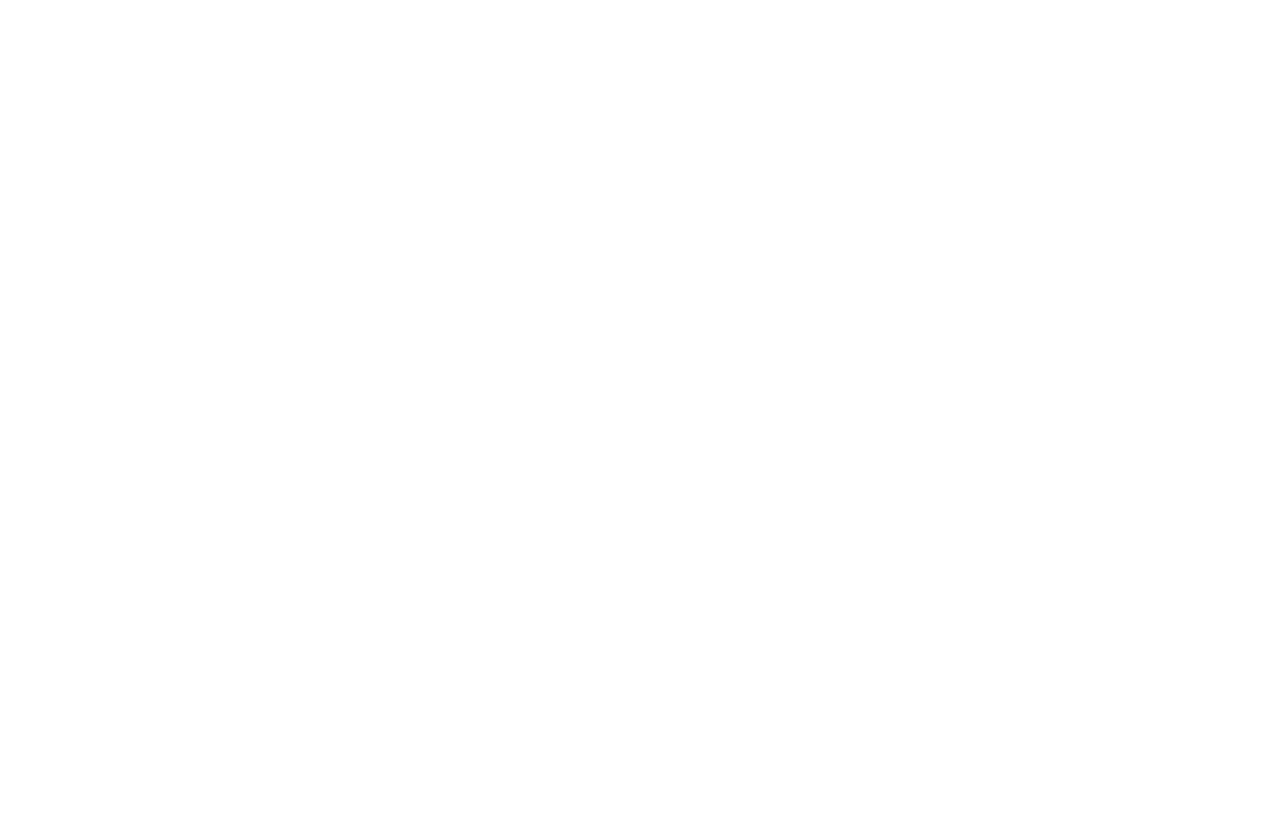
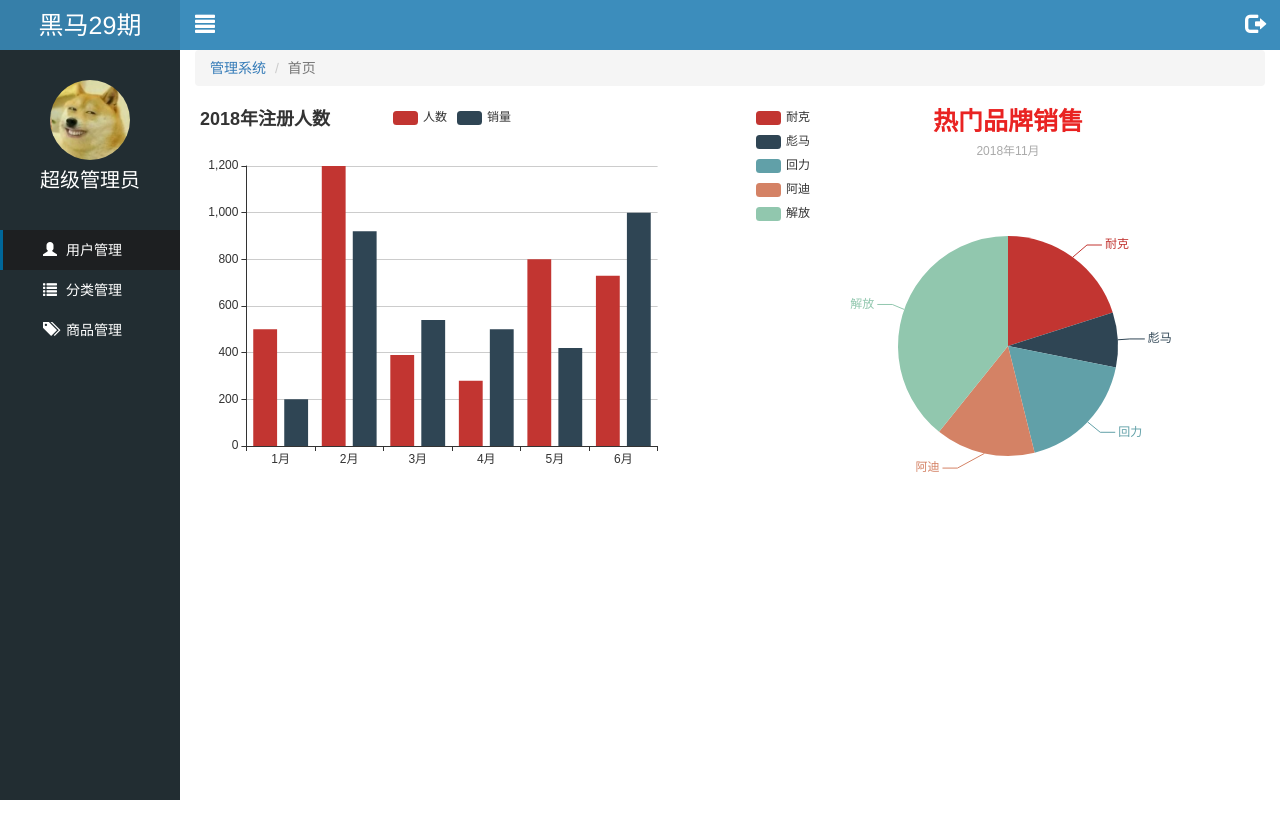
Before and after one commit to Abykiki/letao1, a website: page public/back/index.html in a window 1280 px wide. Before the commit the page ends 800 px from the top, so only its background shows below. Drawn offline with Linux system fonts and the light colour scheme.

Commit message:
首页状态部分完成 提交

```diff
--- a/public/back/css/common.css
+++ b/public/back/css/common.css
@@ -1,3 +1,10 @@
+/* 重置默认样式 */
+ul {
+    list-style: none;
+    padding:0;
+    margin:0;
+}
+/* 登录页 */
 .body_bg {
     background-color: #222D32;
 
@@ -10,3 +17,105 @@
     line-height: 40px;
     font-size: 20px;
 }
+/* 首页侧边栏 */
+.lt_aside {
+    position: fixed;
+    left: 0;
+    top: 0;
+    width: 180px;
+    height: 100%;
+    background-color: #222D32;
+    z-index: 999;
+    transition: all 1s;
+}
+.lt_aside.hidemenu {
+    left: -180px;
+}
+.lt_aside .brand {
+    width: 180px;
+    height: 50px;
+    line-height: 50px;
+    text-align: center;
+    font-size: 25px;
+    background-color: #367FA9;
+}
+.lt_aside .brand a {
+    color: #fff;
+
+}
+.lt_aside .user {
+    padding-top: 30px;
+    height: 180px;
+}
+.lt_aside .user img {
+    width: 80px;
+    height: 80px;
+    border-radius: 50%;
+    display: block;
+    margin: 0 auto;
+}
+.lt_aside .user p {
+    text-align: center;
+    font-size: 20px;
+    color: #fff;
+    height: 40px;
+    line-height: 40px;
+}
+.lt_aside .nav li a {
+    display: block;
+    height: 40px;
+    padding-left: 40px;
+    line-height: 40px;
+    color:#fff;
+    border-left: 3px solid transparent;
+}
+.lt_aside .nav li a.current {
+    background-color: #1D1F21;
+    border-left: 3px solid #006699;
+}
+.lt_aside .nav li a i {
+    margin-right: 5px;
+}
+.lt_aside .nav li .child {
+    display: none;
+}
+.lt_aside .nav li .child a {
+    padding-left: 60px;
+}
+/* 首页主体内容 */
+.lt_main {
+    height: 1000px;
+    padding-top: 50px;
+    padding-left: 180px;
+    transition: all 1s;
+}
+.lt_main.hidemenu {
+    padding-left: 0;
+}
+.lt_topbar {
+    width: 100%;
+    height: 50px;
+    background-color: #3C8DBC;
+    position: fixed;
+    left: 0;
+    top: 0;
+    padding-left: 180px;
+    transition: all 1s;
+}
+.lt_topbar.hidemenu {
+    padding-left: 0px;
+}
+.lt_topbar .icon_left,
+.lt_topbar .icon_right {
+    width: 50px;
+    height: 50px;
+    line-height: 50px;
+    font-size: 20px;
+    color:#fff;
+    text-align: center;
+}
+.echarts_left,
+.echarts_right {
+    height: 400px;
+    width: 48%;
+}
--- a/public/back/index.html
+++ b/public/back/index.html
@@ -0,0 +1,108 @@
+<!DOCTYPE html>
+<html lang="en">
+<head>
+    <meta charset="UTF-8">
+    <meta name="viewport" content="width=device-width, initial-scale=1.0">
+    <meta http-equiv="X-UA-Compatible" content="ie=edge">
+    <title>乐淘商城首页</title>
+    <link rel="stylesheet" href="./lib/bootstrap/css/bootstrap.css">
+    <link rel="stylesheet" href="./lib/bootstrap-validator/css/bootstrapValidator.min.css">
+    <link rel="stylesheet" href="./lib/nprogress/nprogress.css">
+    <link rel="stylesheet" href="./css/common.css">
+</head>
+<body>
+
+    <!-- 左侧的侧边拦 -->
+    <div class="lt_aside">
+        <!-- 标题 -->
+        <div class="brand">
+            <a href="#">黑马29期</a>
+        </div>
+        <!-- 用户头像 -->
+        <div class="user">
+            <img src="./images/02.jpg" alt="">
+            <p>超级管理员</p>
+        </div>
+        <!-- 导航 -->
+        <div class="nav">
+            <ul>
+                <li>
+                    <a class="current" href="user.html">
+                        <i class="glyphicon glyphicon-user"></i>
+                        <span>用户管理</span>
+                    </a>
+                </li>
+                <li>
+                    <a href="javascript:;">
+                        <i class="glyphicon glyphicon-list"></i>
+                        <span>分类管理</span>
+                    </a>
+                    <div class="child">
+                        <a href="first.html">一级分类</a>
+                        <a href="second.html">二级分类</a>
+                    </div>
+                </li>
+                <li>
+                    <a href="product.html">
+                    <i class="glyphicon glyphicon-tags"></i>
+                    <span>商品管理</span>
+                    </a>
+                </li>
+            </ul>
+        </div>
+    </div>
+    <!-- 右侧的主体内容 -->
+    <div class="lt_main">
+        <!-- 顶部 -->
+        <div class="lt_topbar">
+            <a href="javascript:;" class="icon_left pull-left"><i class="glyphicon glyphicon-align-justify"></i></a>
+            <a href="javascript:;" class="icon_right pull-right"> <i class="glyphicon glyphicon-log-out"></i> </a>
+        </div>
+        <div class="container-fluid">
+            <!-- 链接导航 -->
+            <ol class="breadcrumb mt_20">
+                <li><a href="index.html">管理系统</a></li>
+                <li class="active">首页</li>
+            </ol>
+            <!-- 准备一个有宽高的容器-->
+            <div class="lt_content">
+                <!-- 左侧的柱状图 -->
+                <div class="echarts_left pull-left"></div>
+                <!-- 右侧的饼状图 -->
+                <div class="echarts_right pull-right"></div>
+            </div>
+        </div>
+    </div>
+
+    <!-- 外层的蒙层 -->
+    <div class="modal fade" tabindex="-1" id="logoutModal">
+        <!-- 内部的模态框 -->
+        <div class="modal-dialog modal-sm">
+            <div class="modal-content">
+                <!-- 头部 -->
+                <div class="modal-header">
+                    <button type="button" class="close" data-dismiss="modal"></button>
+                    <h4 class="modal-title">温馨提示</h4>
+                </div>
+                <!-- 中间 -->
+                <div class="modal-body">
+                    <p class="red">
+                        <i class="glyphicon glyphicon-info-sign"></i>
+                    </p>
+                </div>
+                <!-- 底部 -->
+                <div class="modal-footer">
+                    <button type="button" class="btn btn-default" data-dismiss="modal">取消</button>
+                    <button type="button" class="btn bt-primary" id="logoutBtn">退出</button>
+                </div>
+            </div>
+        </div>
+    </div>
+    <script src="./lib/jquery/jquery.min.js"></script>
+    <script src="./lib/bootstrap/js/bootstrap.min.js"></script>
+    <script src="./lib/bootstrap-validator/js/bootstrapValidator.min.js"></script>
+    <script src="./lib/nprogress/nprogress.js"></script>
+    <script src="./lib/echarts/echarts.min.js"></script>
+    <script src="./js/index.js"></script>
+</body>
+</html>
--- /dev/null
+++ b/public/back/js/index.js
@@ -0,0 +1,74 @@
+$(function(){
+    // 基于准备好的dom，初始化echarts实例
+    var echarts_left = echarts.init(document.querySelector(".echarts_left"));
+    // 指定图表的配置和数据
+    var option1 = {
+      // 大标题
+      title:{
+        text:'2018年注册人数'
+      },
+      // 提示框组件
+      tooltip:{
+        // 表示坐标轴触发
+        trigger:"item"
+      },
+      // 图例
+      legend:{
+        data:['人数','销量']
+      },
+      // x轴的数据
+      xAxis:{
+        data:["1月","2月","3月","4月","5月","6月"]
+      },
+      // y轴的刻度，y轴刻度不进行设置，y轴会自动根据数据最大值生成合适的刻度
+      yAxis:{},
+      series:[{
+        name:'人数',
+        type:'bar',
+        data:[500,1200,390,280,800,730]
+      },{
+        name:'销量',
+        type:'bar',
+        data:[200,920,540,500,420,1000]
+      }]
+    };
+    echarts_left.setOption(option1);
+
+    var echarts_right = echarts.init(document.querySelector(".echarts_right"));
+    var option2 = {
+      title:{
+        text:'热门品牌销售',
+        subtext:'2018年11月',
+        x:'center',
+        textStyle:{
+          color:"#e92322",
+          fontSize:25
+        }
+      },
+      tooltip:{
+        trigger:'item',
+        formatter:"{a}<br/>{b}:{c}({d}%)"
+      },
+      legend:{
+        // 垂直
+        orient:"vertical",
+        left:'left',
+        data:['耐克','彪马','回力','阿迪','解放']
+      },
+      series:[{
+        name:'品牌销量',
+        type:'pie',
+        radius:"55%",
+        center:['50%','60%'],
+        data:[
+          {value:335,name:'耐克'},
+          {value:135,name:'彪马'},
+          {value:300,name:'回力'},
+          {value:245,name:'阿迪'},
+          {value:655,name:'解放'},
+
+        ],
+      }]
+    };
+    echarts_right.setOption(option2);
+  })
```
Also changed, not shown: public/back/js/common.js (+34 -1 lines), public/back/first.html (added), public/back/images/02.jpg (added), public/back/js/isLogin.js (added), public/back/product.html (added), public/back/second.html (added), public/back/user.html (added).
